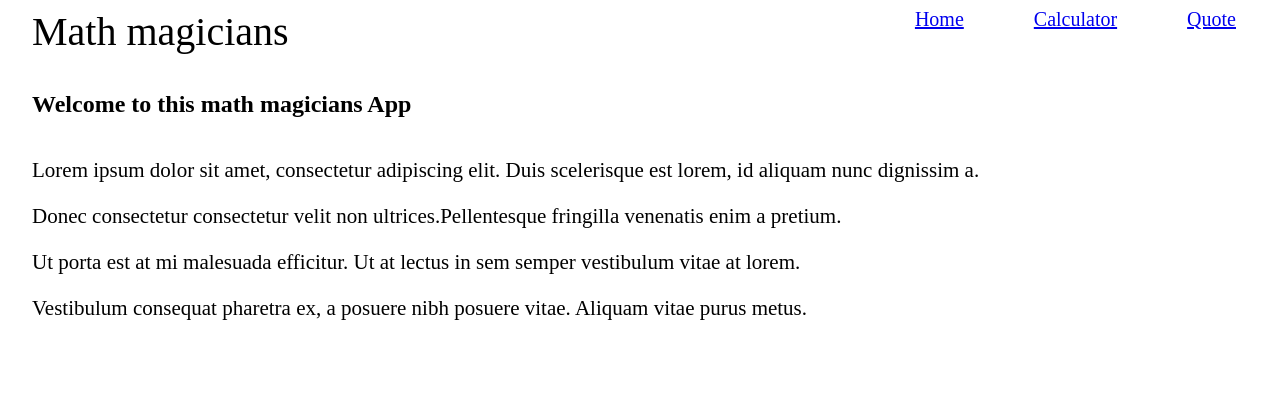
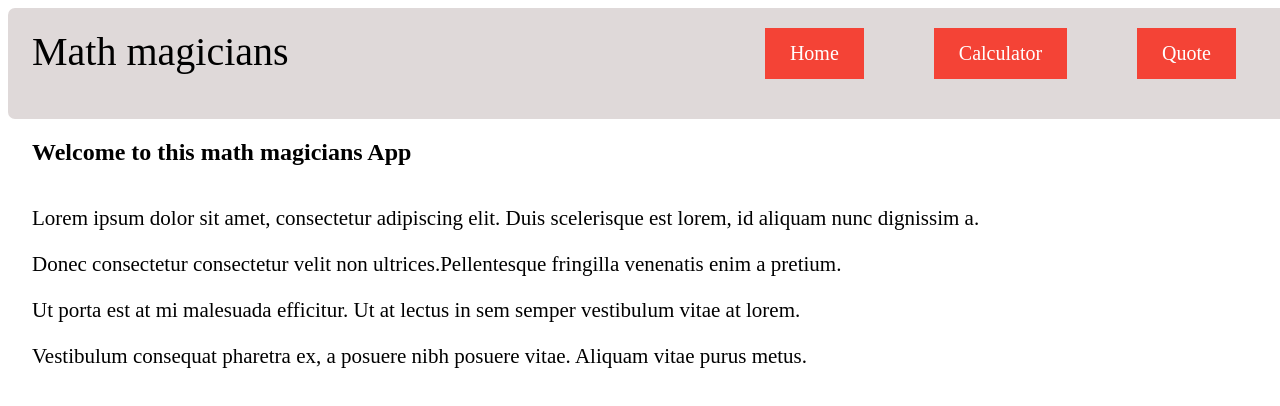
Before and after one commit to Jeanbulambo/math-magicians, a React (Create React App) app: page / in a window 1280 px wide. Shown: the top 406 px of the page. Built offline with nearby package versions, Linux system fonts and the light colour scheme.

Commit message:
Add some styles to links

```diff
--- a/src/Styles/Main.css
+++ b/src/Styles/Main.css
@@ -8,6 +8,9 @@
   display: flex;
   justify-content: space-between;
   padding-left: 24px;
+  padding-top: 20px;
+  background-color: rgb(223, 217, 217);
+  border-radius: 7px;
 }
 
 .links {
@@ -29,4 +32,20 @@ p {
 
 h2 {
   margin-bottom: 40px;
+  text-decoration: dashed;
 }
+
+a:link,
+a:visited {
+  background-color: #f44336;
+  color: white;
+  padding: 14px 25px;
+  text-align: center;
+  text-decoration: none;
+  display: inline-block;
+}
+
+a:hover,
+a:active {
+  background-color: red;
+}
```
